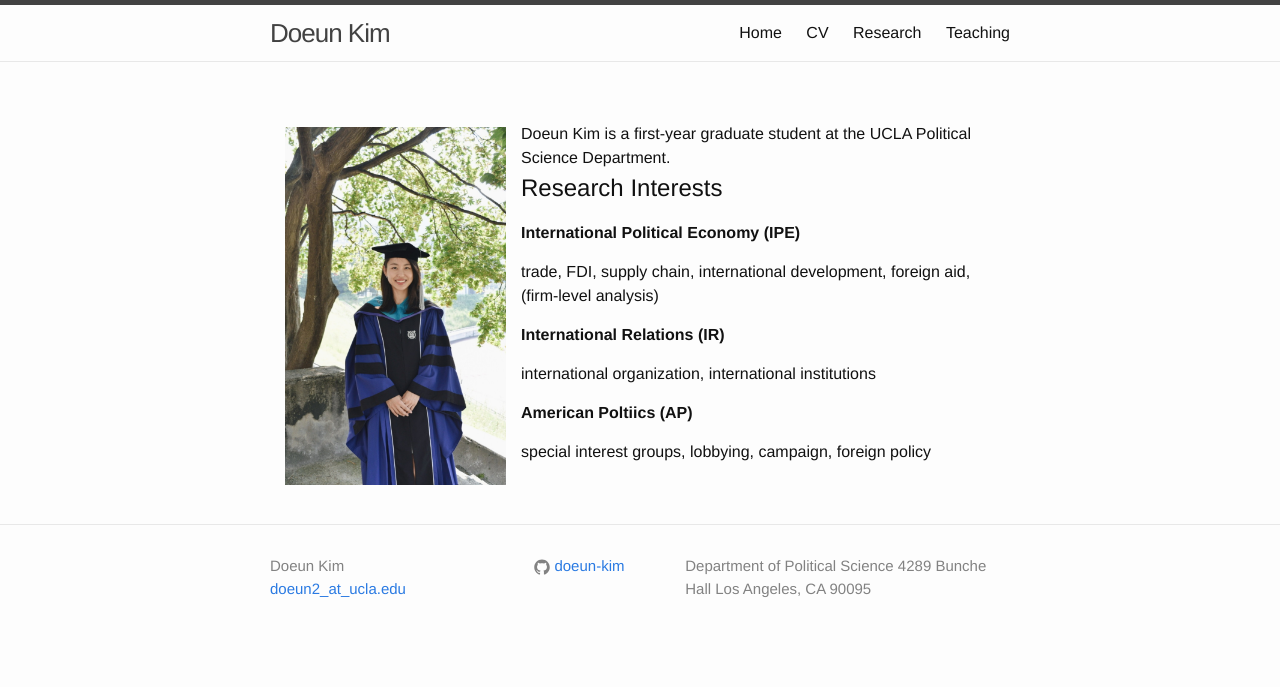
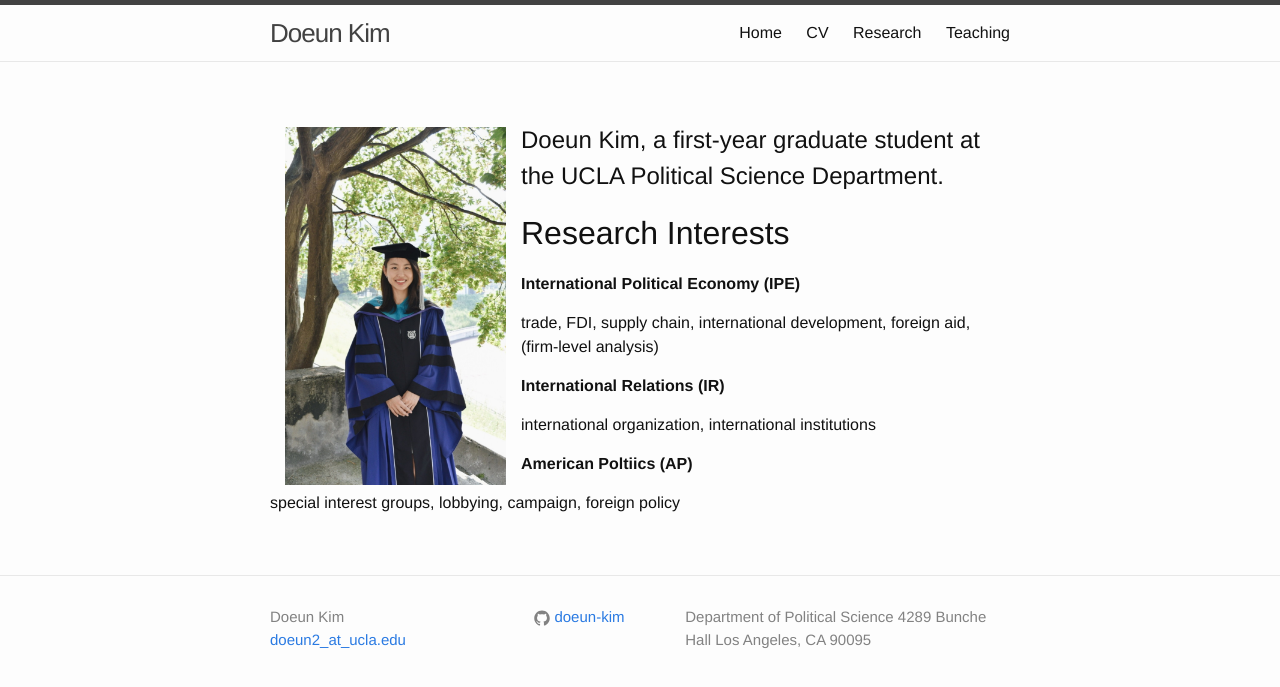
Before and after one commit to soonhong-cho/soonhong-cho.github.io, a Jekyll site: the page index.html, which Jekyll copies as it is, in a window 1280 px wide. Shown: the top 687 px of the page. Built offline with Jekyll 4.4.1, drawn with Linux system fonts in a browser that asks for light colours.

```diff
--- a/index.html
+++ b/index.html
@@ -75,9 +75,10 @@
   width="221" height="358"/>
 </section>
 
-Doeun Kim is a first-year graduate student at the UCLA Political Science Department.
+<h1>Doeun Kim, a first-year graduate student at the UCLA Political Science Department.</h1>
 
-<h1 id="research-interests">Research Interests</h1>
+
+<h2 id="research-interests">Research Interests</h2>
 
 <p><strong>International Political Economy (IPE)</strong></p>
 
```
